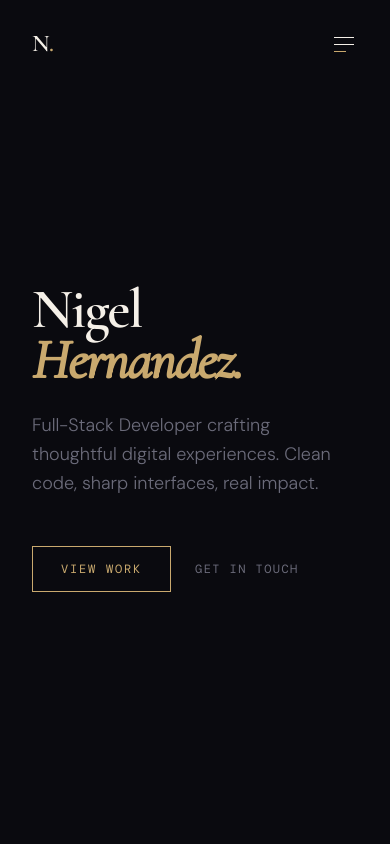
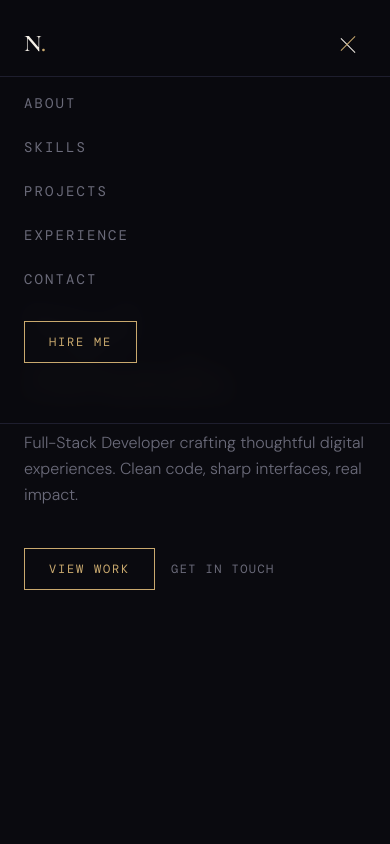
Before and after one commit to Nigel0330/nigel_portfolio_new, a React (Vite) app: page / in a window 390 px wide. Both pictures are taken after a click on the button 344 px from the left and 44 px from the top of the page. Shown: the top 844 px of the page. Built offline with nearby package versions, Linux system fonts and the light colour scheme; a web font is replaced by a local one.

Commit message:
Added mobile responsiveness

```diff
--- a/src/App.jsx
+++ b/src/App.jsx
@@ -18,6 +18,7 @@ export default function App() {
 function Navbar() {
   const [scrolled, setScrolled] = useState(false);
   const [active, setActive] = useState("");
+  const [menuOpen, setMenuOpen] = useState(false);
 
   useEffect(() => {
     const onScroll = () => {
@@ -43,12 +44,14 @@ function Navbar() {
       className="fixed top-0 left-0 right-0 z-50 transition-all duration-500"
       style={{
         padding: scrolled ? "1rem 0" : "1.75rem 0",
-        background: scrolled ? "rgba(10,10,15,0.92)" : "transparent",
-        backdropFilter: scrolled ? "blur(12px)" : "none",
-        borderBottom: scrolled ? "1px solid #1e1e2e" : "1px solid transparent",
+        background:
+          menuOpen || scrolled ? "rgba(10,10,15,0.97)" : "transparent",
+        backdropFilter: scrolled || menuOpen ? "blur(12px)" : "none",
+        borderBottom:
+          scrolled || menuOpen ? "1px solid #1e1e2e" : "1px solid transparent",
       }}
     >
-      <div className="max-w-6xl mx-auto px-8 flex justify-between items-center">
+      <div className="max-w-6xl mx-auto px-6 flex justify-between items-center">
         <a
           href="#hero"
           className="logo font-display text-2xl font-semibold text-paper tracking-tight"
@@ -60,6 +63,8 @@ function Navbar() {
           </span>
           <span className="text-gold">.</span>
         </a>
+
+        {/* Desktop nav */}
         <nav className="hidden md:flex items-center gap-8">
           {links.map((link) => {
             const id = link.toLowerCase();
@@ -80,18 +85,53 @@ function Navbar() {
             );
           })}
         </nav>
+
         <a
           href="#contact"
           className="hidden md:inline-flex px-5 py-2.5 border border-gold text-gold font-mono text-xs tracking-[0.15em] uppercase hover:bg-gold hover:text-ink transition-all duration-300"
         >
           Hire Me
         </a>
-        <button className="md:hidden flex flex-col gap-1.5 p-1">
-          <span className="w-5 h-px bg-paper block" />
-          <span className="w-5 h-px bg-paper block" />
-          <span className="w-3 h-px bg-gold block" />
+
+        {/* Hamburger */}
+        <button
+          className="md:hidden flex flex-col gap-1.5 p-2"
+          onClick={() => setMenuOpen(!menuOpen)}
+        >
+          <span
+            className={`w-5 h-px bg-paper block transition-all duration-300 ${menuOpen ? "rotate-45 translate-y-2" : ""}`}
+          />
+          <span
+            className={`w-5 h-px bg-paper block transition-all duration-300 ${menuOpen ? "opacity-0" : ""}`}
+          />
+          <span
+            className={`w-3 h-px bg-gold block transition-all duration-300 ${menuOpen ? "-rotate-45 -translate-y-2 w-5" : ""}`}
+          />
         </button>
       </div>
+
+      {/* Mobile menu */}
+      {menuOpen && (
+        <div className="md:hidden px-6 pt-4 pb-8 flex flex-col gap-6 border-t border-border mt-4">
+          {links.map((link) => (
+            <a
+              key={link}
+              href={`#${link.toLowerCase()}`}
+              className="font-mono text-sm tracking-[0.15em] uppercase text-muted hover:text-gold transition-colors duration-200"
+              onClick={() => setMenuOpen(false)}
+            >
+              {link}
+            </a>
+          ))}
+          <a
+            href="#contact"
+            className="inline-flex w-fit px-6 py-3 border border-gold text-gold font-mono text-xs tracking-[0.15em] uppercase hover:bg-gold hover:text-ink transition-all duration-300 mt-2"
+            onClick={() => setMenuOpen(false)}
+          >
+            Hire Me
+          </a>
+        </div>
+      )}
     </header>
   );
 }
@@ -120,10 +160,10 @@ function Hero() {
   return (
     <section
       id="hero"
-      className="relative min-h-screen flex flex-col justify-center px-8 pt-24 overflow-hidden"
+      className="relative min-h-screen flex flex-col justify-center px-6 md:px-8 pt-24 overflow-hidden"
     >
       <div className="max-w-6xl mx-auto w-full relative z-10">
-        <div className="grid md:grid-cols-2 gap-12 items-start mb-16">
+        <div className="grid md:grid-cols-2 gap-8 md:gap-12 items-start mb-12 md:mb-16">
           <div>
             <h1
               className="font-display font-semibold text-paper mb-6"
@@ -155,14 +195,14 @@ function Hero() {
                 Hernandez.
               </span>
             </h1>
-            <p className="text-muted text-lg max-w-lg leading-relaxed font-light mb-12">
+            <p className="text-muted text-base md:text-lg max-w-lg leading-relaxed font-light mb-10 md:mb-12">
               Full-Stack Developer crafting thoughtful digital experiences.
               Clean code, sharp interfaces, real impact.
             </p>
-            <div className="flex flex-wrap gap-6 items-center">
+            <div className="flex flex-wrap gap-4 md:gap-6 items-center">
               <a
                 href="#projects"
-                className="px-7 py-3.5 border border-gold text-gold font-mono text-xs tracking-[0.15em] uppercase hover:bg-gold hover:text-ink transition-all duration-300"
+                className="px-6 md:px-7 py-3 md:py-3.5 border border-gold text-gold font-mono text-xs tracking-[0.15em] uppercase hover:bg-gold hover:text-ink transition-all duration-300"
               >
                 View Work
               </a>
@@ -174,6 +214,8 @@ function Hero() {
               </a>
             </div>
           </div>
+
+          {/* Terminal — hidden on mobile */}
           <div className="hidden md:block">
             <div className="border border-border bg-surface overflow-hidden">
               <div
@@ -264,9 +306,12 @@ function About() {
   ];
 
   return (
-    <section id="about" className="py-32 px-8 border-t border-border">
+    <section
+      id="about"
+      className="py-20 md:py-32 px-6 md:px-8 border-t border-border"
+    >
       <div className="max-w-6xl mx-auto">
-        <div className="mb-20">
+        <div className="mb-12 md:mb-20">
           <p className="font-mono text-gold text-xs tracking-[0.2em] uppercase mb-4">
             02 -- About
           </p>
@@ -288,11 +333,11 @@ function About() {
           >
             Where design meets
             <br />
-            <span className="text-gold italic"> development.</span>
+            <span className="text-gold italic">development.</span>
           </h2>
         </div>
 
-        <div className="grid md:grid-cols-2 gap-16 mb-20">
+        <div className="grid md:grid-cols-2 gap-12 md:gap-16 mb-12 md:mb-20">
           <div className="flex justify-center items-start pt-4">
             <div className="relative">
               <div
@@ -327,8 +372,8 @@ function About() {
                 />
                 <div
                   style={{
-                    width: 280,
-                    height: 280,
+                    width: 240,
+                    height: 240,
                     borderRadius: "50%",
                     background: "#13131a",
                     overflow: "hidden",
@@ -362,7 +407,7 @@ function About() {
             </div>
           </div>
 
-          <div className="flex flex-col justify-center gap-6 text-muted leading-relaxed font-light text-base">
+          <div className="flex flex-col justify-center gap-5 text-muted leading-relaxed font-light text-base">
             <p>
               Hey, I am{" "}
               <span className="text-paper font-medium">Nigel Hernandez</span> —
@@ -391,11 +436,11 @@ function About() {
           </div>
         </div>
 
-        <div className="grid md:grid-cols-3 gap-6">
+        <div className="grid grid-cols-1 md:grid-cols-3 gap-4 md:gap-6">
           {highlights.map((item) => (
             <div
               key={item.num}
-              className="p-8 border border-border bg-surface hover:border-gold transition-colors duration-300"
+              className="p-6 md:p-8 border border-border bg-surface hover:border-gold transition-colors duration-300"
             >
               <div className="font-mono text-xs text-gold tracking-widest mb-4">
                 {item.num}
@@ -485,9 +530,12 @@ function Skills() {
     },
   ];
   return (
-    <section id="skills" className="py-32 px-8 border-t border-border">
+    <section
+      id="skills"
+      className="py-20 md:py-32 px-6 md:px-8 border-t border-border"
+    >
       <div className="max-w-6xl mx-auto">
-        <div className="mb-20">
+        <div className="mb-12 md:mb-20">
           <p className="font-mono text-gold text-xs tracking-[0.2em] uppercase mb-4">
             03 -- Skills
           </p>
@@ -512,7 +560,7 @@ function Skills() {
             <span className="text-gold italic">with.</span>
           </h2>
         </div>
-        <div className="grid md:grid-cols-3 gap-12">
+        <div className="grid grid-cols-1 md:grid-cols-3 gap-10 md:gap-12">
           {groups.map((group) => (
             <div key={group.category}>
               <div className="flex items-center gap-3 mb-8">
@@ -564,9 +612,12 @@ function Projects() {
     },
   ];
   return (
-    <section id="projects" className="py-32 px-8 border-t border-border">
+    <section
+      id="projects"
+      className="py-20 md:py-32 px-6 md:px-8 border-t border-border"
+    >
       <div className="max-w-6xl mx-auto">
-        <div className="mb-20">
+        <div className="mb-12 md:mb-20">
           <p className="font-mono text-gold text-xs tracking-[0.2em] uppercase mb-4">
             04 -- Projects
           </p>
@@ -591,11 +642,11 @@ function Projects() {
             <span className="text-gold italic">built.</span>
           </h2>
         </div>
-        <div className="grid md:grid-cols-2 gap-6">
+        <div className="grid grid-cols-1 md:grid-cols-2 gap-4 md:gap-6">
           {projects.map((project) => (
             <div
               key={project.num}
-              className="group p-10 border border-border bg-surface hover:border-gold transition-all duration-400 relative overflow-hidden"
+              className="group p-6 md:p-10 border border-border bg-surface hover:border-gold transition-all duration-400 relative overflow-hidden"
             >
               <div
                 className="absolute inset-0 opacity-0 group-hover:opacity-100 transition-opacity duration-400 pointer-events-none"
@@ -630,7 +681,7 @@ function Projects() {
                 </div>
                 <h3
                   className="font-display font-semibold text-paper mb-4 group-hover:text-gold-light transition-colors duration-300"
-                  style={{ fontSize: "1.75rem", letterSpacing: "-0.01em" }}
+                  style={{ fontSize: "1.5rem", letterSpacing: "-0.01em" }}
                 >
                   {project.title}
                 </h3>
@@ -651,7 +702,7 @@ function Projects() {
             </div>
           ))}
         </div>
-        <div className="mt-12 text-center">
+        <div className="mt-10 text-center">
           <p className="text-muted font-mono text-xs tracking-widest uppercase">
             More on{" "}
             <a
@@ -683,10 +734,10 @@ function Experience() {
   return (
     <section
       id="experience"
-      className="pt-32 pb-12 px-8 border-t border-border"
+      className="pt-20 md:pt-32 pb-12 px-6 md:px-8 border-t border-border"
     >
       <div className="max-w-6xl mx-auto">
-        <div className="mb-20">
+        <div className="mb-12 md:mb-20">
           <p className="font-mono text-gold text-xs tracking-[0.2em] uppercase mb-4">
             05 -- Experience
           </p>
@@ -715,7 +766,7 @@ function Experience() {
           {jobs.map((job) => (
             <div
               key={job.num}
-              className="group p-10 border border-border bg-surface hover:border-gold transition-all duration-300 relative overflow-hidden"
+              className="group p-6 md:p-10 border border-border bg-surface hover:border-gold transition-all duration-300 relative overflow-hidden"
             >
               <div
                 className="absolute inset-0 opacity-0 group-hover:opacity-100 transition-opacity duration-300 pointer-events-none"
@@ -729,7 +780,7 @@ function Experience() {
                   <div>
                     <h3
                       className="font-display font-semibold text-paper mb-1"
-                      style={{ fontSize: "1.6rem", letterSpacing: "-0.01em" }}
+                      style={{ fontSize: "1.4rem", letterSpacing: "-0.01em" }}
                     >
                       {job.role}
                     </h3>
@@ -737,7 +788,7 @@ function Experience() {
                       {job.company}
                     </p>
                   </div>
-                  <div className="font-mono text-xs text-muted tracking-widest border border-border px-4 py-2 self-start">
+                  <div className="font-mono text-xs text-muted tracking-widest border border-border px-3 py-2 self-start">
                     {job.period}
                   </div>
                 </div>
@@ -815,7 +866,7 @@ function Contact() {
     },
   ];
   return (
-    <section id="contact" className="py-12 px-8 border-t border-border">
+    <section id="contact" className="py-12 px-6 md:px-8 border-t border-border">
       <div className="max-w-6xl mx-auto">
         <div className="mb-8">
           <p className="font-mono text-gold text-xs tracking-[0.2em] uppercase mb-4">
@@ -842,8 +893,8 @@ function Contact() {
             <span className="text-gold italic">something.</span>
           </h2>
         </div>
-        <div className="grid md:grid-cols-2 gap-20">
-          <div className="flex flex-col gap-10">
+        <div className="grid grid-cols-1 md:grid-cols-2 gap-12 md:gap-20">
+          <div className="flex flex-col gap-8 md:gap-10">
             <p className="text-muted leading-relaxed font-light text-base">
               I am currently open to freelance work and full-time opportunities.
               Whether you have a project in mind or just want to say hello — my
@@ -856,7 +907,7 @@ function Contact() {
                 </p>
                 <a
                   href="mailto:nigelhernandez0330@gmail.com"
-                  className="text-paper font-light hover:text-gold transition-colors duration-200"
+                  className="text-paper font-light hover:text-gold transition-colors duration-200 text-sm md:text-base"
                 >
                   nigelhernandez0330@gmail.com
                 </a>
@@ -890,7 +941,7 @@ function Contact() {
           </div>
           <div>
             {sent ? (
-              <div className="h-full flex flex-col items-start justify-center gap-4">
+              <div className="flex flex-col items-start justify-center gap-4 py-8">
                 <div
                   style={{
                     width: 48,
@@ -919,7 +970,7 @@ function Contact() {
                 </p>
               </div>
             ) : (
-              <form onSubmit={handleSubmit} className="space-y-10">
+              <form onSubmit={handleSubmit} className="space-y-8 md:space-y-10">
                 <div>
                   <label className="font-mono text-xs text-muted tracking-widest uppercase block mb-3">
                     Name
@@ -964,7 +1015,7 @@ function Contact() {
                 </div>
                 <button
                   type="submit"
-                  className="px-7 py-3.5 border border-gold text-gold font-mono text-xs tracking-[0.15em] uppercase hover:bg-gold hover:text-ink transition-all duration-300"
+                  className="w-full md:w-auto px-7 py-3.5 border border-gold text-gold font-mono text-xs tracking-[0.15em] uppercase hover:bg-gold hover:text-ink transition-all duration-300"
                 >
                   Send Message
                 </button>
```
